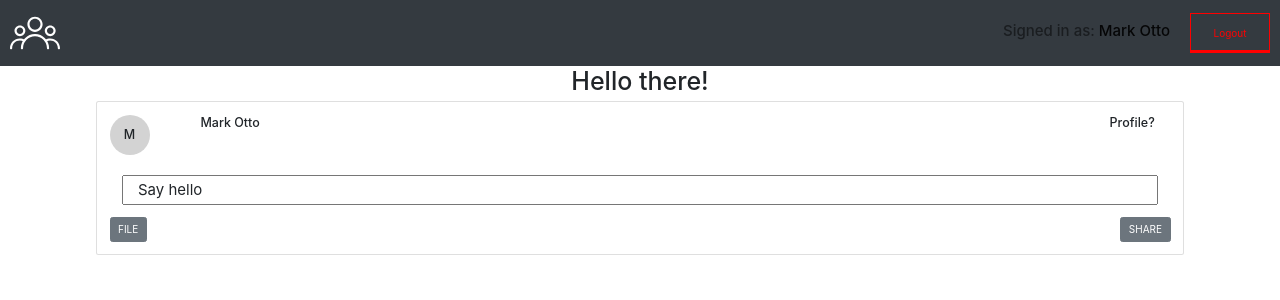
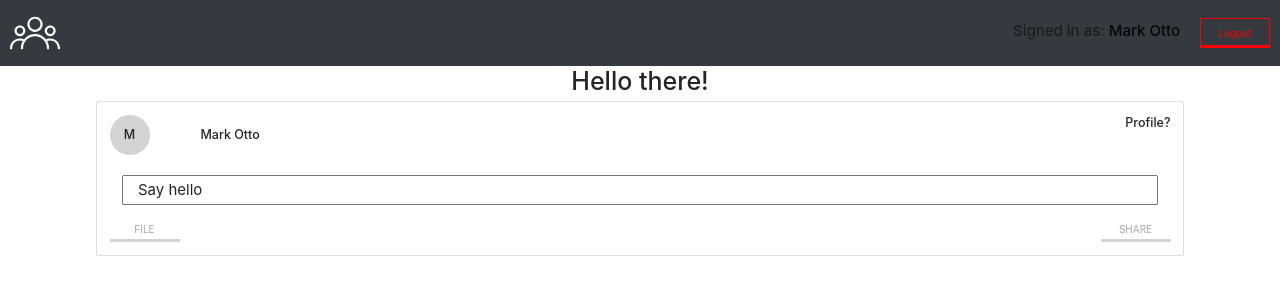
Before and after one commit to przemskydev/SocialApp2, a React (Create React App) app: page / in a window 1280 px wide. Shown: the top 300 px of the page. Built offline with nearby package versions, Linux system fonts and the light colour scheme.

Commit message:
share status component done

```diff
--- a/src/components/button/button.js
+++ b/src/components/button/button.js
@@ -8,8 +8,8 @@ const Button = styled.button`
   color: red;
   text-decoration: none;
   padding: 0;
-  width: 80px;
-  height: 40px;
+  width: 70px;
+  height: 30px;
   padding-top: 3px;
   border: 1px solid red;
   border-bottom: 3px solid red;
@@ -32,7 +32,7 @@ const Button = styled.button`
       ::after {
         content: '';
         position: absolute;
-        width: 80px;
+        width: 85px;
         height: 40px;
         background-color: red;
         z-index: -1;
@@ -46,6 +46,21 @@ const Button = styled.button`
         transform: translatey(-100%);
       }
     `}
+
+  ${({ share }) =>
+    share &&
+    css`
+      color: darkgray;
+      border: none;
+      border-bottom: 3px solid lightgray;
+      width: 70px;
+      height: 25px;
+
+      :hover {
+        color: darkgray;
+        font-size: 1.1rem;
+      }
+    `}
 `;
 
 export default Button;
--- a/src/components/shareStatus/share.status.js
+++ b/src/components/shareStatus/share.status.js
@@ -1,6 +1,7 @@
 import React from 'react';
-import { Card, Button, Row, Col } from 'react-bootstrap';
+import { Card, Row, Col } from 'react-bootstrap';
 import StyledInput from '../input/input';
+import Button from '../button/button';
 import { StyledAvatar } from '../../template/Main.template';
 
 const ShareStatus = () => (
@@ -9,11 +10,11 @@ const ShareStatus = () => (
       <Card.Body>
         <Card.Title>
           <Row>
-            <Col xs={1}>
+            <Col xs={2} sm={1} md={1} lg={1}>
               <StyledAvatar>M</StyledAvatar>
             </Col>
-            <Col>Mark Otto</Col>
-            <Col xs={3} md={2} lg={1}>
+            <Col className="d-flex align-items-center">Mark Otto</Col>
+            <Col xs={3} md={2} lg={1} className="d-flex justify-content-end">
               Profile?
             </Col>
           </Row>
@@ -22,8 +23,8 @@ const ShareStatus = () => (
           <StyledInput placeholder="Say hello" />
         </Card.Body>
         <div className="d-flex justify-content-between">
-          <Button variant="secondary">FILE</Button>
-          <Button variant="secondary">SHARE</Button>
+          <Button share>FILE</Button>
+          <Button share>SHARE</Button>
         </div>
       </Card.Body>
     </Card>
```
